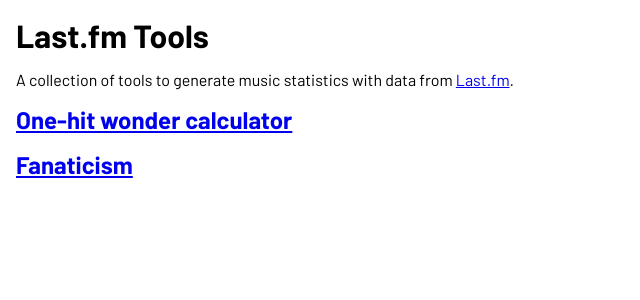
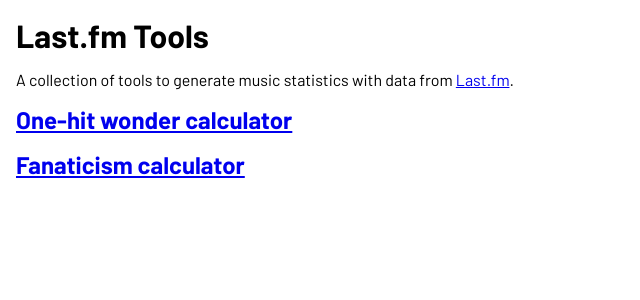
Before and after one commit to subiabre/lastfm-tools, a SvelteKit app: page / in a window 1280 px wide. Shown: the top 300 px of the page, without its empty margins (0-640 px from the left). Built offline with nearby package versions, Linux system fonts and the light colour scheme.

Commit message:
Add "calculator" to fanaticism tool

```diff
--- a/src/routes/+page.svelte
+++ b/src/routes/+page.svelte
@@ -13,7 +13,7 @@
     >.
 </p>
 <a href="{base}/one-hit-wonder"><h2>One-hit wonder calculator</h2></a>
-<a href="{base}/fanaticism"><h2>Fanaticism</h2></a>
+<a href="{base}/fanaticism"><h2>Fanaticism calculator</h2></a>
 
 <style>
     h1, h2 {
--- a/src/routes/fanaticism/+page.svelte
+++ b/src/routes/fanaticism/+page.svelte
@@ -16,14 +16,14 @@
 </script>
 
 <svelte:head>
-    <title>Fanaticism | Last.fm Tools</title>
+    <title>Fanaticism calculator | Last.fm Tools</title>
 </svelte:head>
 <form on:submit|preventDefault={handleSubmit}>
     <input type="text" placeholder="Artist name" bind:value={artistName} />
     <button type="submit">Add artist</button>
 </form>
 
-<p>Fanaticism.</p>
+<p>Fanaticism calculator.</p>
 <p>
     Use this tool to analyze how much fanaticism an artist has. i.e: how much it
     gets listened to, on average, by each listener.
```
